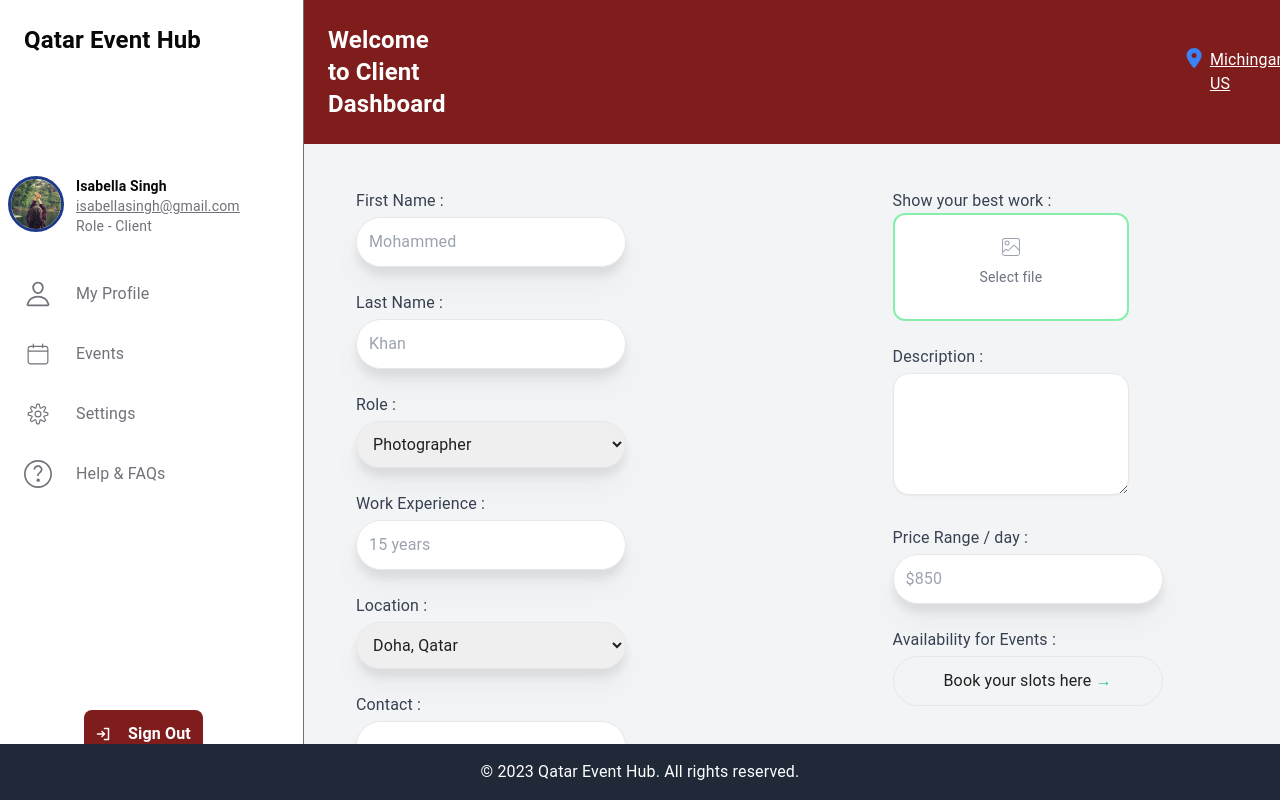
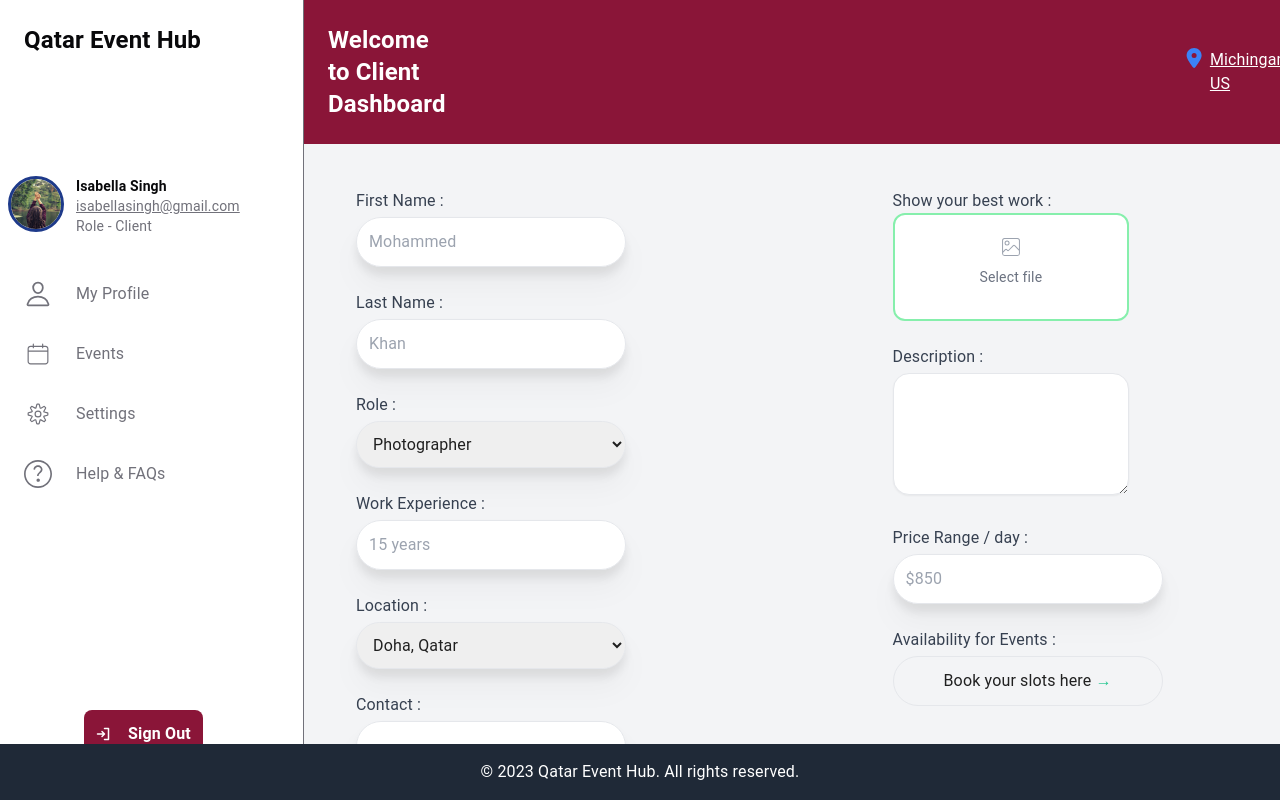
Before and after one commit to sharuksk/event-hub-frontend, a React (Vite) app: page /client/register in a window 1280 px wide. Shown: the top 800 px of the page. Built offline with nearby package versions, Linux system fonts and the light colour scheme.

Commit message:
dark theme color changed

```diff
--- a/src/index.css
+++ b/src/index.css
@@ -9,7 +9,7 @@
     --card-foreground: 240 10% 3.9%;
     --popover: 0 0% 100%;
     --popover-foreground: 240 10% 3.9%;
-    --primary: 0 62.8% 30.6%;
+    --primary: 342 74% 31%;
     --primary-foreground: 355.7 100% 97.3%;
     --secondary: 240 4.8% 95.9%;
     --secondary-foreground: 240 5.9% 10%;
@@ -33,7 +33,7 @@
     --card-foreground: 0 0% 95%;
     --popover: 0 0% 9%;
     --popover-foreground: 0 0% 95%;
-    --primary:  0 62.8% 30.6%;
+    --primary:  342 74% 31%;
     --primary-foreground: 144.9 80.4% 10%;
     --secondary: 240 3.7% 15.9%;
     --secondary-foreground: 0 0% 98%;
```
